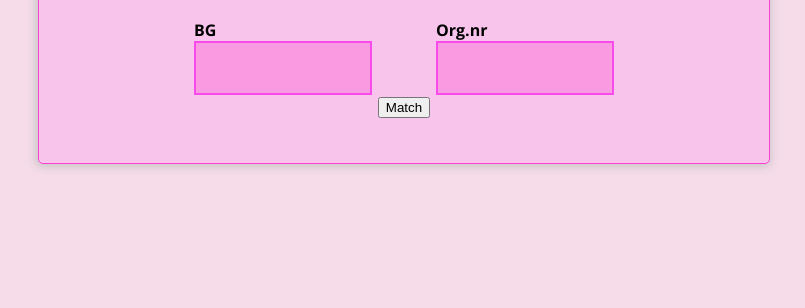
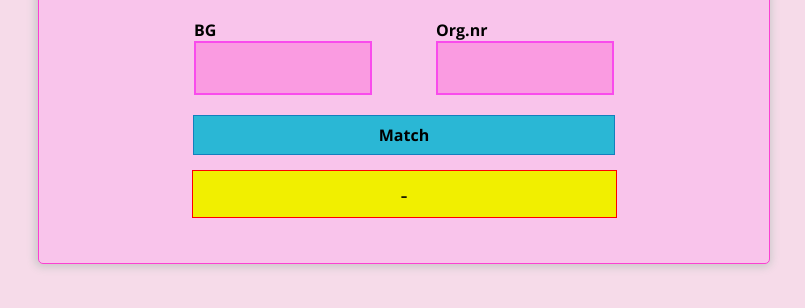
Before and after one commit to Krajsnick/bgc-match, a website: page public/index.html in a window 1280 px wide. Shown: the part 108-416 px from the top of the page, without its empty margins (236-1041 px from the left). Drawn offline with nearby package versions, Linux system fonts and the light colour scheme.

Commit message:
UI complete

```diff
--- a/public/index.html
+++ b/public/index.html
@@ -16,7 +16,8 @@
     <div class="input-wrap">Org.nr<br><input type="text" name="orgnr" id="orgnr-input"></div>
   </form>
 
-  <button name="match-submit" id="match-submit">Match</button>
+  <div><span id="match-submit">Match</span></div>
+  <div><span id="result-view">-</span></div>
 
   </div>
 
--- a/public/style.css
+++ b/public/style.css
@@ -7,7 +7,7 @@ body {
 
 div#container {
   width: 720px;
-  height: 200px;
+  height: 300px;
   margin: 30px auto 0 auto;
   padding: 10px 5px 30px 5px;
 
@@ -19,6 +19,10 @@ div#container {
   text-align: center;
 }
 
+form#match {
+  margin-bottom: 20px;
+}
+
 form#match input {
   border: 2px solid #f94bec;
   background: #fa9be1;
@@ -28,8 +32,33 @@ form#match input {
   width: 150px;
 }
 
-form#match #match-submit {
-  margin-top: 25px;
+#match-submit {
+  font-weight: bold;
+  display: inline-block;
+  border: 1px solid #1380bd;
+  cursor: pointer;
+  background: #2ab7d5;
+  padding: 8px 185px;
+  -webkit-user-select: none;
+}
+
+#match-submit:hover {
+background: #41ceec;
+}
+
+#match-submit:active {
+  border: 1px inset;
+  background: #259fb9;
+}
+
+#result-view {
+  padding: 8px 0 8px 0;
+  width: 423px;
+  font-size: 22px;
+  display: inline-block;
+  margin-top: 15px;
+  background: #f1ef00;
+  border: 1px solid #ff0000;
 }
 
 .input-wrap {
```
